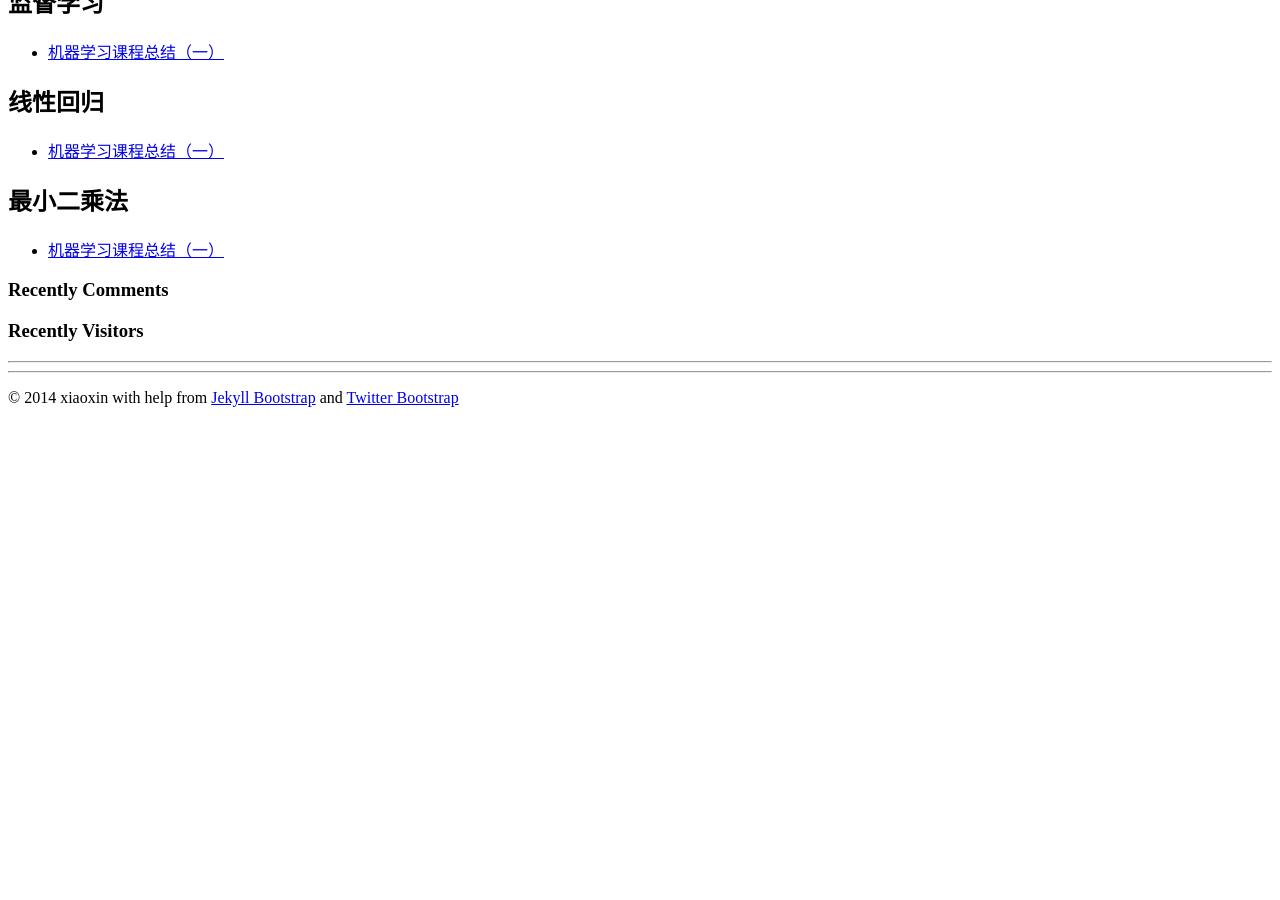
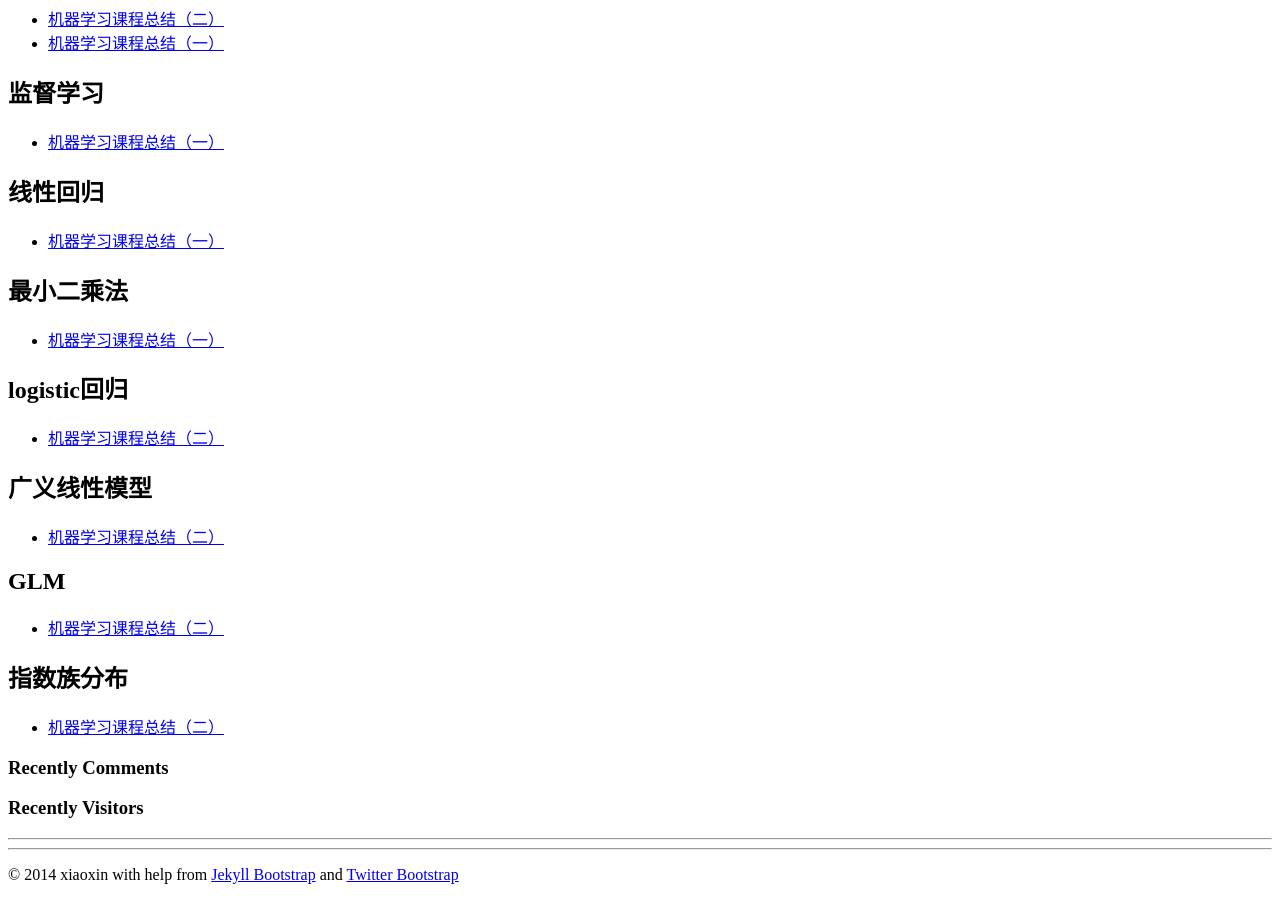
Before and after one commit to guozengxin/guozengxin.github.io, a Jekyll site: the page built from tags.html, in a window 1280 px wide and 900 px high, scrolled down 4895 px. Built offline with Jekyll 4.4.1, drawn with Linux system fonts in a browser that asks for light colours; Markdown is read by kramdown in place of the engine named in the settings; comment, search, counter and statistics services are not loaded; before the commit the page ends 5318 px from its top, so only the background shows below that; some of the changed text lies outside the part shown.

Commit message:
update tags for machine learing 2

```diff
--- a/_posts/2014-02-14-stanford-machine-learning-2.md
+++ b/_posts/2014-02-14-stanford-machine-learning-2.md
@@ -3,7 +3,7 @@ layout: post
 title: "机器学习课程总结（二）"
 description: "斯坦福大学的机器学习公开课学习笔记。"
 category: machine-learning
-tags: [机器学习, ]
+tags: [机器学习, logistic回归, 广义线性模型, GLM, 指数族分布]
 ---
 {% include JB/setup %}
 
```
